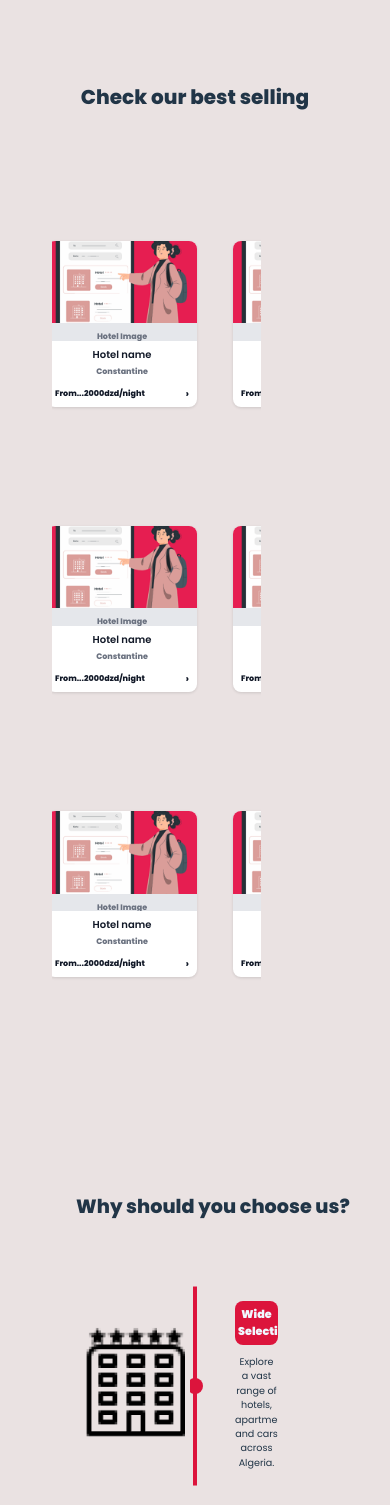
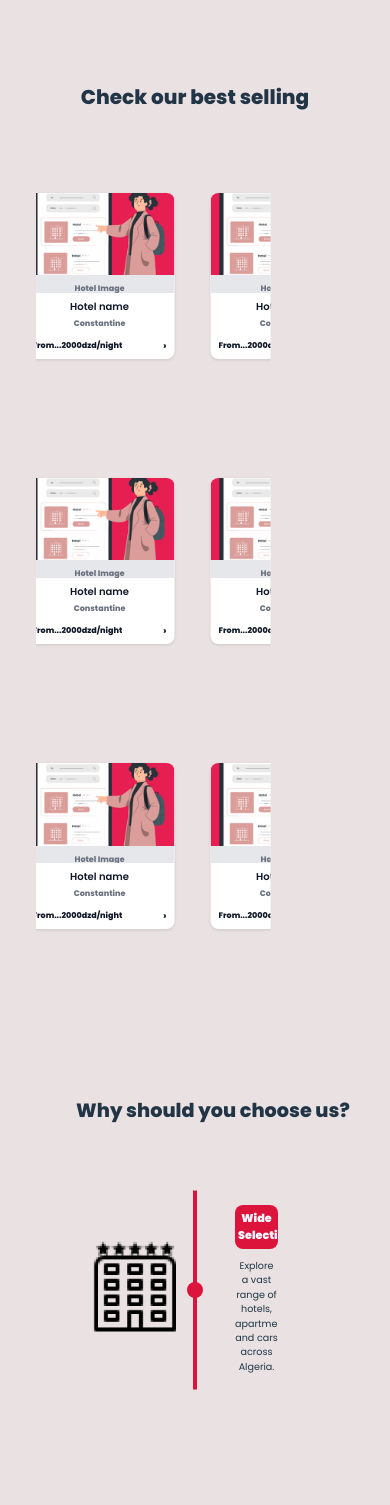
Before and after one commit to Mohamed-Anes-BH/Travelease, a React (Vite) app: page / in a window 390 px wide. Shown: the part 380-1885 px from the top of the page. Built offline with nearby package versions, Linux system fonts and the light colour scheme.

Commit message:
test-commit

```diff
--- a/src/components/css/rectangleCard.css
+++ b/src/components/css/rectangleCard.css
@@ -3,7 +3,7 @@
   max-width: 500px;
   min-width: 150px;
   border-radius: 8px;
-  overflow: hidden;
+
   background-color: white;
   box-shadow: 0 1px 3px rgba(0,0,0,0.12);
   flex: 1 1 auto;
@@ -19,7 +19,7 @@
   flex-direction: column;
   align-items: center;
   justify-content: center;
-  overflow: hidden;
+
   position: relative;
 }
 
--- a/src/css/Home.css
+++ b/src/css/Home.css
@@ -27,7 +27,7 @@
     align-items: center;
     width: 100%;
     height: 100vh;
-    overflow: hidden;
+
 }
 
 #bibi {
@@ -51,7 +51,7 @@
     min-height: 35vh;
     background-color: transparent;
     position: relative;
-    overflow: hidden;
+
     z-index: 1;
     font-size: 1.5rem;
     left: 2%;
@@ -132,7 +132,7 @@
     padding: 4rem 2rem;
     background-color: transparent;
     text-align: center;
-    overflow-x: hidden;
+
     gap: 2rem;
 }
 
@@ -145,7 +145,7 @@
     padding: 4rem 2rem;
     background-color: #EAE2E2;
     text-align: center;
-    overflow-x: hidden;
+
 }
 
 #hh {
@@ -206,13 +206,12 @@
 .best_prices.animate {
     opacity: 1;
     transform: translateX(0);
-    overflow-x: hidden;
 }
 
 .secure_payements,
 .best_prices {
     transform: translateX(100%);
-    overflow-x: hidden;
+
 }
 
 .lee,
@@ -298,7 +297,7 @@
     align-items: flex-start;
     width: 100%;
     margin: 0 auto;
-    overflow-x: hidden;
+
     border-top: 1px solid #474747;
     background-color: #D9D9D9;
     padding-bottom: 4%;
@@ -373,7 +372,7 @@
     height: 80%;
     background-color: crimson;
     z-index: 1;
-    overflow-x: hidden;
+
 }
 
 .wide_selection::after,
@@ -390,7 +389,7 @@
     background-color: crimson;
     border-radius: 50%;
     z-index: 2;
-    overflow-x: hidden;
+
 }
 
 .raa {
@@ -606,13 +605,13 @@
   .best_prices.animate {
       opacity: 1;
       transform: translateX(0);
-      overflow-x: hidden;
+
   }
 
   .secure_payements,
   .best_prices {
       transform: translateX(100%);
-      overflow-x: hidden;
+
   }
 
   .lee,
@@ -649,7 +648,7 @@
 
   .lee img,
   .rii img {
-      max-width: 120px;
+      max-width: 100px;
   }
 
   .lee {
@@ -694,9 +693,12 @@
   }
   .seco{
   margin-top: 0%;
+
   }
   .hoo{
     width: 100%;
+
+    padding: 1rem;
   }
 
 }
```
Also changed, not shown: src/css/HotelDetails.css (deleted).
